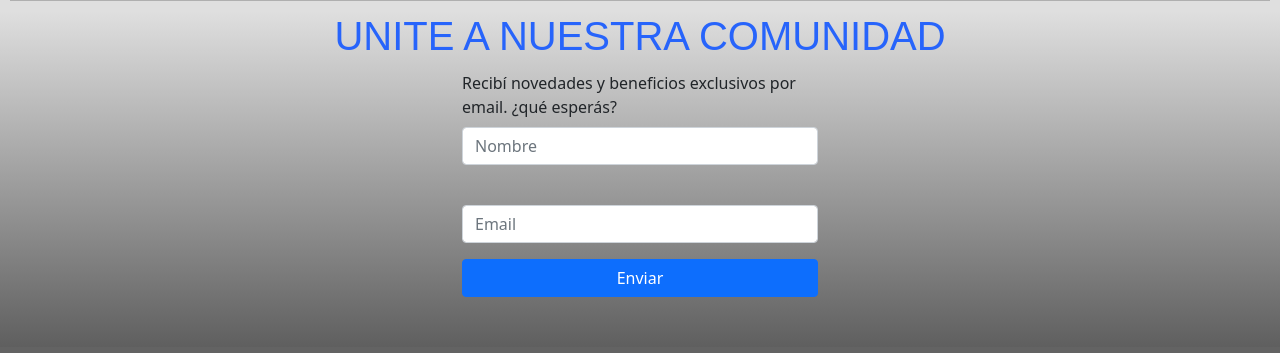
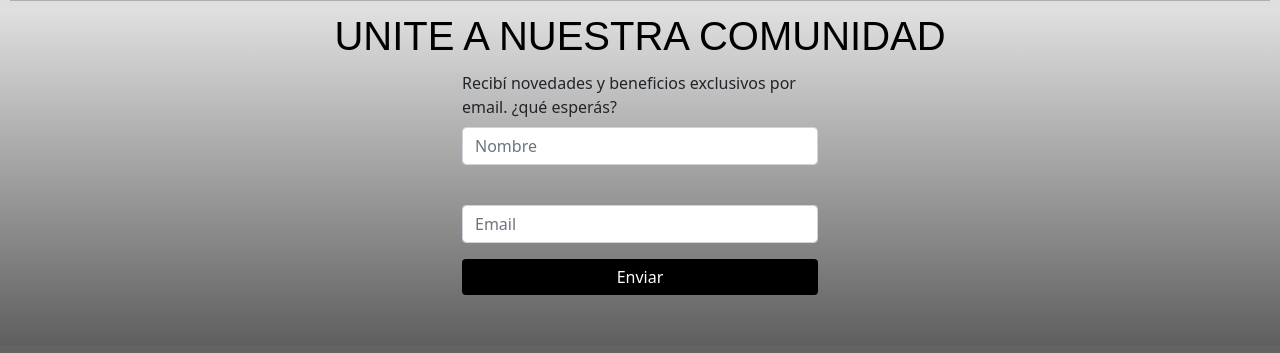
Before and after one commit to JuliAraoz/entrega-proyecto-final-4, a website: page index.html in a window 1280 px wide. Shown: the part 3242-3595 px from the top of the page. Drawn offline with nearby package versions, Linux system fonts and the light colour scheme.

Commit message:
cambie color del formulario

```diff
--- a/index.html
+++ b/index.html
@@ -227,7 +227,7 @@
                     </div>
                     <div class="row">
                         <div class="d-grid gap-2 col-4 mx-auto">
-                                <button class="btn btn-primary" type="button">Enviar</button>
+                                <button class="btn btn-primary botonFormulario" type="button">Enviar</button>
                         </div>
                     </div>
                 </div>
--- a/scss/_formulario.scss
+++ b/scss/_formulario.scss
@@ -15,7 +15,7 @@
     width: 100%;
     text-align: center;
 }
-.textoFormulario{
+/*.textoFormulario{
     color:#A35318 ;
     font-family: 'Source Sans Pro', sans-serifv;
     padding: 20px;
@@ -27,7 +27,7 @@
     display: flex;
     flex-direction: row;
     justify-content: space-between;
-}
+}*/
 
 .botonesEnviar{
     width: 100%;
@@ -35,9 +35,13 @@
     padding-bottom: 20px;
 }
 .tituloForm{
-    color: #2764FB;
+    color: #000000;
 
 }
 .espaciadoForm{
     margin-bottom: 15px;
 }
+.botonFormulario{
+    border: none!important;
+    background-color: #000000!important;
+}
```
Also changed, not shown: css-2/style.css.
